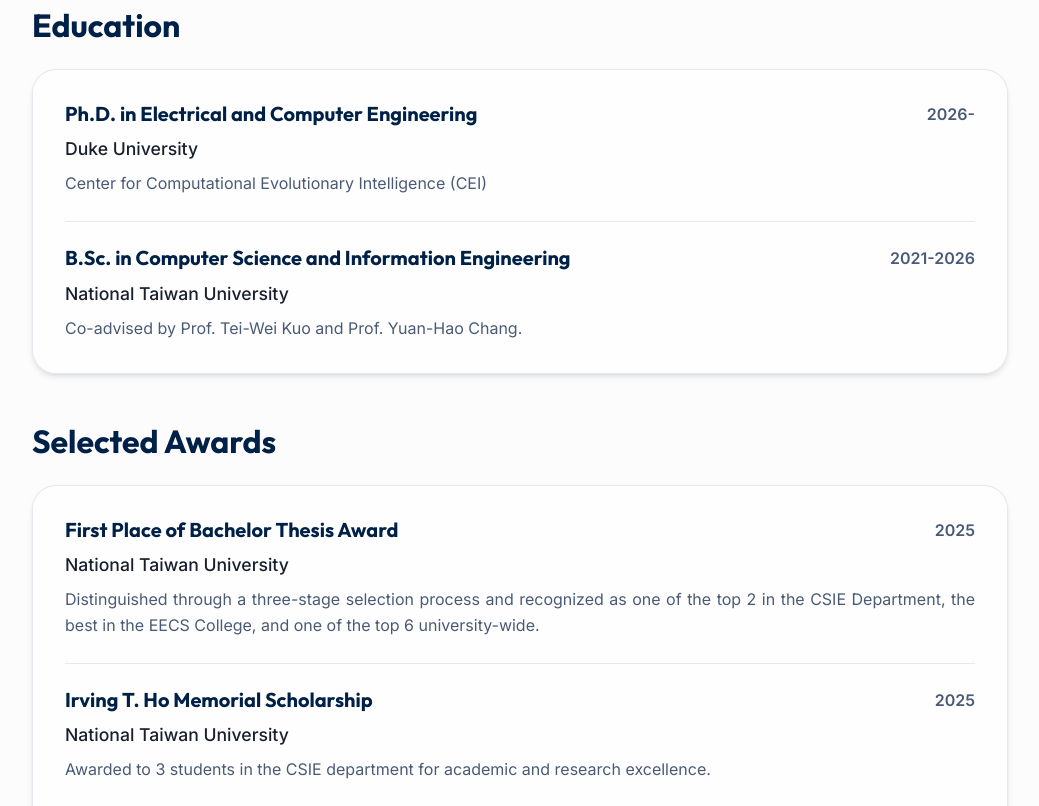
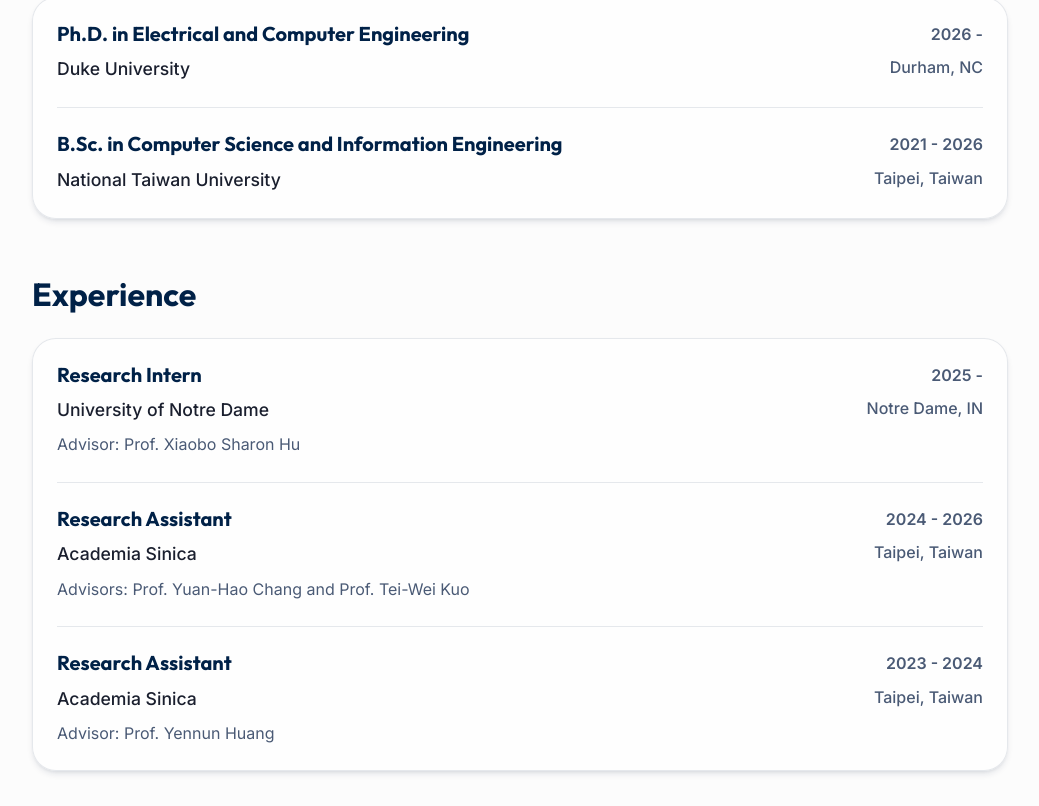
Before and after one commit to datou0718/datou0718.github.io, a React (Vite) app: page /#/ in a window 1280 px wide. Shown: the part 1274-2080 px from the top of the page, without its empty margins (120-1159 px from the left). Built offline with nearby package versions, Linux system fonts and the light colour scheme.

Commit message:
update layout

```diff
--- a/src/App.tsx
+++ b/src/App.tsx
@@ -10,6 +10,7 @@
   // Service,
   VisitorMap,
   Education,
+  Experience,
   SelectedAwards
 } from './components/Sections';
 
@@ -24,6 +25,7 @@
       <ResearchInterests />
       <News />
       <Education />
+      <Experience />
       <SelectedAwards />
       <Publications />
       <Teaching />
--- a/src/components/Sections.tsx
+++ b/src/components/Sections.tsx
@@ -78,7 +78,33 @@
                             <h3 style={{ margin: 0, color: 'var(--primary)', fontSize: '1.25rem' }}>{item.degree}</h3>
                             <span style={{ fontWeight: 600, color: 'var(--text-secondary)', whiteSpace: 'nowrap' }}>{item.year}</span>
                         </div>
-                        <p style={{ fontWeight: 500, margin: '0 0 0.5rem 0', fontSize: '1.1rem' }}>{item.institution}</p>
+                        <div className="mobile-stack" style={{ display: 'flex', justifyContent: 'space-between', alignItems: 'flex-start', marginBottom: item.details ? '0.5rem' : '0', gap: '0.5rem' }}>
+                            <p style={{ fontWeight: 500, margin: 0, fontSize: '1.1rem' }}>{item.institution}</p>
+                            {item.location && <span style={{ fontWeight: 500, color: 'var(--text-secondary)', whiteSpace: 'nowrap' }}>{item.location}</span>}
+                        </div>
+                        {item.details && <p className="text-secondary" style={{ margin: 0 }}>{item.details}</p>}
+                    </div>
+                ))}
+            </div>
+        </div>
+    </section>
+);
+
+export const Experience: React.FC = () => (
+    <section className="fade-in">
+        <h2>Experience</h2>
+        <div className="glass-card">
+            <div style={{ display: 'grid', gap: '1.5rem' }}>
+                {content.experience.map((item, index) => (
+                    <div key={index} style={{ borderBottom: index < content.experience.length - 1 ? '1px solid var(--glass-border)' : 'none', paddingBottom: index < content.experience.length - 1 ? '1.5rem' : '0' }}>
+                        <div className="mobile-stack" style={{ display: 'flex', justifyContent: 'space-between', alignItems: 'flex-start', marginBottom: '0.5rem', gap: '0.5rem' }}>
+                            <h3 style={{ margin: 0, color: 'var(--primary)', fontSize: '1.25rem' }}>{item.role}</h3>
+                            <span style={{ fontWeight: 600, color: 'var(--text-secondary)', whiteSpace: 'nowrap' }}>{item.time}</span>
+                        </div>
+                        <div className="mobile-stack" style={{ display: 'flex', justifyContent: 'space-between', alignItems: 'flex-start', marginBottom: item.details ? '0.5rem' : '0', gap: '0.5rem' }}>
+                            <p style={{ fontWeight: 500, margin: 0, fontSize: '1.1rem' }}>{item.institution}</p>
+                            {item.location && <span style={{ fontWeight: 500, color: 'var(--text-secondary)', whiteSpace: 'nowrap' }}>{item.location}</span>}
+                        </div>
                         {item.details && <p className="text-secondary" style={{ margin: 0 }}>{item.details}</p>}
                     </div>
                 ))}
@@ -98,7 +124,10 @@
                             <h3 style={{ margin: 0, color: 'var(--primary)', fontSize: '1.25rem' }}>{item.name}</h3>
                             <span style={{ fontWeight: 600, color: 'var(--text-secondary)', whiteSpace: 'nowrap' }}>{item.year}</span>
                         </div>
-                        <p style={{ fontWeight: 500, margin: '0 0 0.5rem 0', fontSize: '1.1rem' }}>{item.organization}</p>
+                        <div className="mobile-stack" style={{ display: 'flex', justifyContent: 'space-between', alignItems: 'flex-start', marginBottom: item.description ? '0.5rem' : '0', gap: '0.5rem' }}>
+                            <p style={{ fontWeight: 500, margin: 0, fontSize: '1.1rem' }}>{item.organization}</p>
+                            {item.location && <span style={{ fontWeight: 500, color: 'var(--text-secondary)', whiteSpace: 'nowrap' }}>{item.location}</span>}
+                        </div>
                         {item.description && <p className="text-secondary" style={{ margin: 0 }}>{item.description}</p>}
                     </div>
                 ))}
@@ -185,7 +214,10 @@
                             </h3>
                             <span style={{ fontWeight: 600, color: 'var(--text-secondary)', whiteSpace: 'nowrap' }}>{item.year}</span>
                         </div>
-                        <p style={{ fontWeight: 500, margin: '0 0 0.5rem 0', fontSize: '1.1rem' }}>{item.institution}</p>
+                        <div className="mobile-stack" style={{ display: 'flex', justifyContent: 'space-between', alignItems: 'flex-start', marginBottom: item.details ? '0.5rem' : '0', gap: '0.5rem' }}>
+                            <p style={{ fontWeight: 500, margin: 0, fontSize: '1.1rem' }}>{item.institution}</p>
+                            {item.location && <span style={{ fontWeight: 500, color: 'var(--text-secondary)', whiteSpace: 'nowrap' }}>{item.location}</span>}
+                        </div>
                         {item.details && <p className="text-secondary" style={{ margin: 0 }}>{item.details}</p>}
                     </div>
                 ))}
@@ -267,7 +299,7 @@
     }, [mapKey, currentTheme]);
 
     return (
-        <section className="fade-in mb-8">
+        <section className="fade-in">
             <h2>Visitors</h2>
             <div className="glass-card" style={{ textAlign: 'center', display: 'flex', justifyContent: 'center', padding: 0, overflow: 'hidden' }}>
                 <div id="map-container" style={{ width: '100%' }}></div>
--- a/src/data/content.ts
+++ b/src/data/content.ts
@@ -7,6 +7,15 @@
   degree: string;
   institution: string;
   year: string;
+  location: string;
+  details?: string;
+}
+
+export interface ExperienceItem {
+  role: string;
+  institution: string;
+  time: string;
+  location: string;
   details?: string;
 }
 
@@ -14,6 +23,7 @@
   name: string;
   organization: string;
   year: string;
+  location: string;
   description?: string;
 }
 
@@ -40,6 +50,7 @@
   course: string;
   institution: string;
   year: string;
+  location: string;
   details?: string;
 }
 
@@ -59,8 +70,9 @@
     github: "https://github.com/datou0718",
     scholar: "https://scholar.google.com/citations?user=n7W1nP8AAAAJ&hl=en",
     linkedin: "https://www.linkedin.com/in/yi-chun-liao-07b414269/",
+    instagram: "https://www.instagram.com/datou_0718/",
   },
-  bio: "I am an incoming Ph.D. student at [Duke Center for Computational Evolutionary Intelligence (CEI)](https://cei.pratt.duke.edu/), where I will continue exploring in-memory computing through hardware/software co-design. My recent works focus on accelerating various applications with content-addressable memory (CAM), including tree-based machine learning and retrieval-augmented generation. It is my honor to have worked with [Prof. X. Sharon Hu](https://sites.nd.edu/xsharon-hu/) at the [University of Notre Dame](https://www.nd.edu/), [Prof. Tei-Wei Kuo](https://www.csie.ntu.edu.tw/~ktw/), and [Prof. Yuan-Hao Chang](https://www.csie.ntu.edu.tw/~johnson/) at [National Taiwan University](https://www.ntu.edu.tw/).",
+  bio: "I am an incoming Ph.D. student at [Duke Center for Computational Evolutionary Intelligence (CEI)](https://cei.pratt.duke.edu/), where I will continue exploring in-memory computing through algorithm/hardware co-design. My recent works focus on accelerating various applications with content-addressable memory (CAM), including tree-based machine learning and retrieval-augmented generation. It is my honor to have worked with [Prof. X. Sharon Hu](https://sites.nd.edu/xsharon-hu/) at the [University of Notre Dame](https://www.nd.edu/), [Prof. Tei-Wei Kuo](https://www.csie.ntu.edu.tw/~ktw/), and [Prof. Yuan-Hao Chang](https://www.csie.ntu.edu.tw/~johnson/) at [National Taiwan University](https://www.ntu.edu.tw/).",
   researchInterests: [
     "In-Memory Computing",
     "Computer Architecture",
@@ -70,34 +82,57 @@
     {
       degree: "Ph.D. in Electrical and Computer Engineering",
       institution: "Duke University",
-      year: "2026-",
-      details: "Center for Computational Evolutionary Intelligence (CEI)",
+      year: "2026 - ",
+      location: "Durham, NC"
     }
     , {
       degree: "B.Sc. in Computer Science and Information Engineering",
       institution: "National Taiwan University",
-      year: "2021-2026",
-      details: "Co-advised by Prof. Tei-Wei Kuo and Prof. Yuan-Hao Chang."
+      year: "2021 - 2026",
+      location: "Taipei, Taiwan"
     }
   ] as EducationItem[],
+  experience: [
+    {
+      role: "Research Intern",
+      institution: "University of Notre Dame",
+      time: "2025 - ",
+      location: "Notre Dame, IN",
+      details: "Advisor: Prof. Xiaobo Sharon Hu"
+    },
+    {
+      role: "Research Assistant",
+      institution: "Academia Sinica",
+      time: "2024 - 2026",
+      location: "Taipei, Taiwan",
+      details: "Advisors: Prof. Yuan-Hao Chang and Prof. Tei-Wei Kuo"
+    },
+    {
+      role: "Research Assistant",
+      institution: "Academia Sinica",
+      time: "2023 - 2024",
+      location: "Taipei, Taiwan",
+      details: "Advisor: Prof. Yennun Huang"
+    }
+  ] as ExperienceItem[],
   awards: [
     {
       name: "First Place of Bachelor Thesis Award",
       organization: "National Taiwan University",
       year: "2025",
-      description: "Distinguished through a three-stage selection process and recognized as one of the top 2 in the CSIE Department, the best in the EECS College, and one of the top 6 university-wide."
+      location: "Taipei, Taiwan"
     },
     {
       name: "Irving T. Ho Memorial Scholarship",
       organization: "National Taiwan University",
       year: "2025",
-      description: "Awarded to 3 students in the CSIE department for academic and research excellence."
+      location: "Taipei, Taiwan"
     },
     {
       name: "Dean's List Award",
       organization: "National Taiwan University",
       year: "2025",
-      description: "Ranked 1/155 in the department for both Spring and Fall 2024 semesters."
+      location: "Taipei, Taiwan"
     }
   ] as AwardItem[],
   teaching: [
@@ -105,6 +140,7 @@
       course: "CSIE3340 Computer Architecture",
       institution: "National Taiwan University",
       year: "2024",
+      location: "Taipei, Taiwan",
       details: "Undergraduate Teaching Assistant"
     }
   ] as TeachingItem[],
@@ -112,7 +148,7 @@
     {
       role: "Reviewer",
       organization: "Conference/Journal Name (e.g., DAC, ICCAD, TCAD)",
-      years: "2024-Present"
+      years: "2024 - Present"
     }
   ] as ServiceItem[]
 };
--- a/src/index.css
+++ b/src/index.css
@@ -80,7 +80,7 @@
   border: 1px solid var(--glass-border);
   border-radius: 1.5rem;
   box-shadow: var(--shadow);
-  padding: 2rem;
+  padding: 1.5rem;
 }
 
 /* Typography Helpers */
@@ -98,9 +98,13 @@
   font-size: 3rem;
 }
 
+section {
+  margin-bottom: 3.5rem;
+}
+
 h2 {
   font-size: 2rem;
-  margin-top: 3rem;
+  margin-top: 0;
   margin-bottom: 1.5rem;
   color: var(--primary);
   display: inline-block;
@@ -239,7 +243,7 @@
 
   h2 {
     font-size: 1.6rem;
-    margin-top: 2rem;
+    margin-top: 0;
   }
 
   /* Specific header centering overrides */
@@ -259,7 +263,7 @@
   }
 
   .glass-card {
-    padding: 1.5rem;
+    padding: 1.25rem;
     /* Tablet/Mobile default */
   }
 
@@ -307,7 +311,7 @@
   }
 
   h2 {
-    margin-top: 1.5rem;
+    margin-top: 0;
   }
 
   /* Specific header centering overrides for narrow mobile */
```
Also changed, not shown: src/components/Header.tsx (+8 -3 lines), src/data/publications.json (+1 -1 lines).
